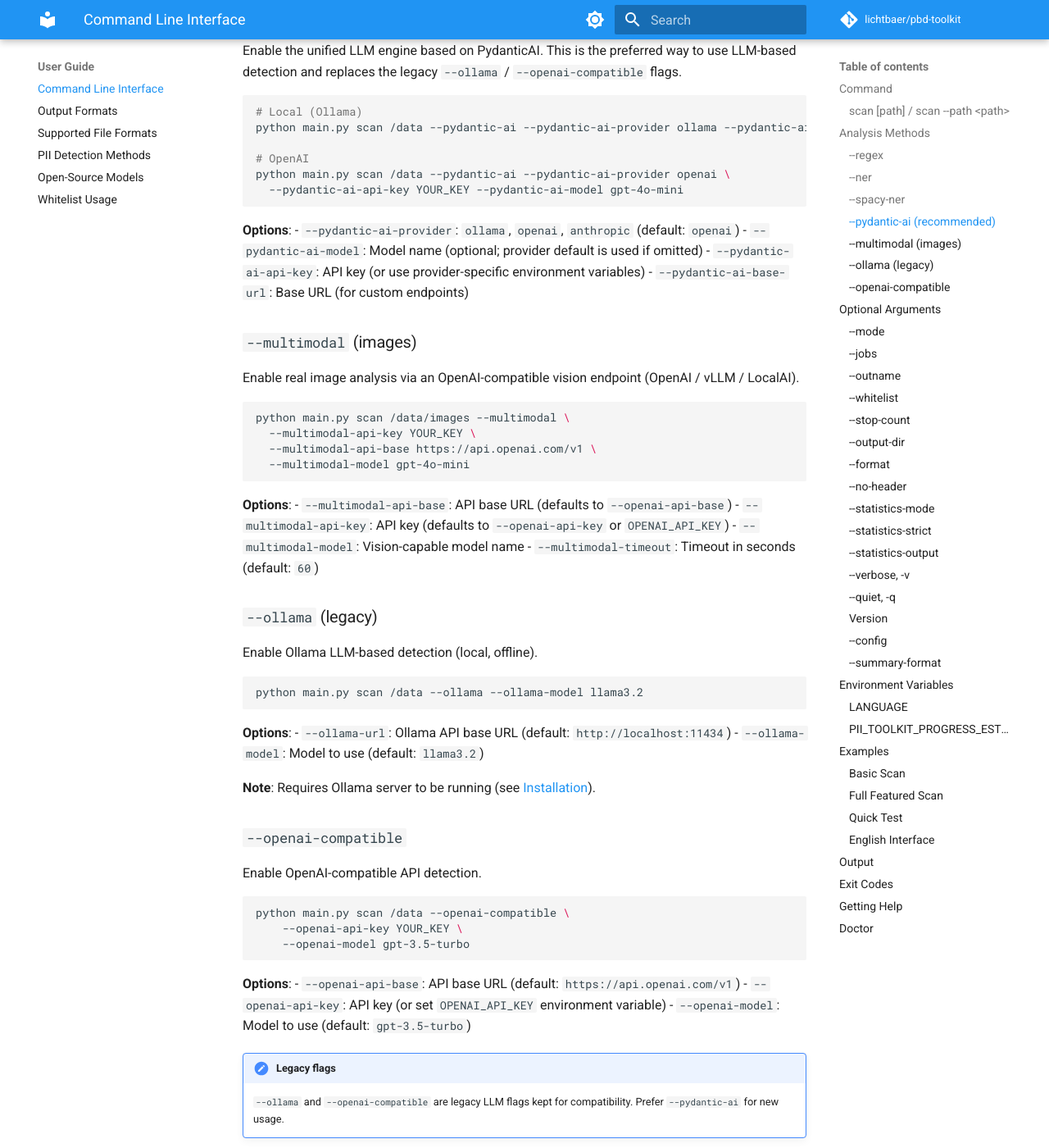
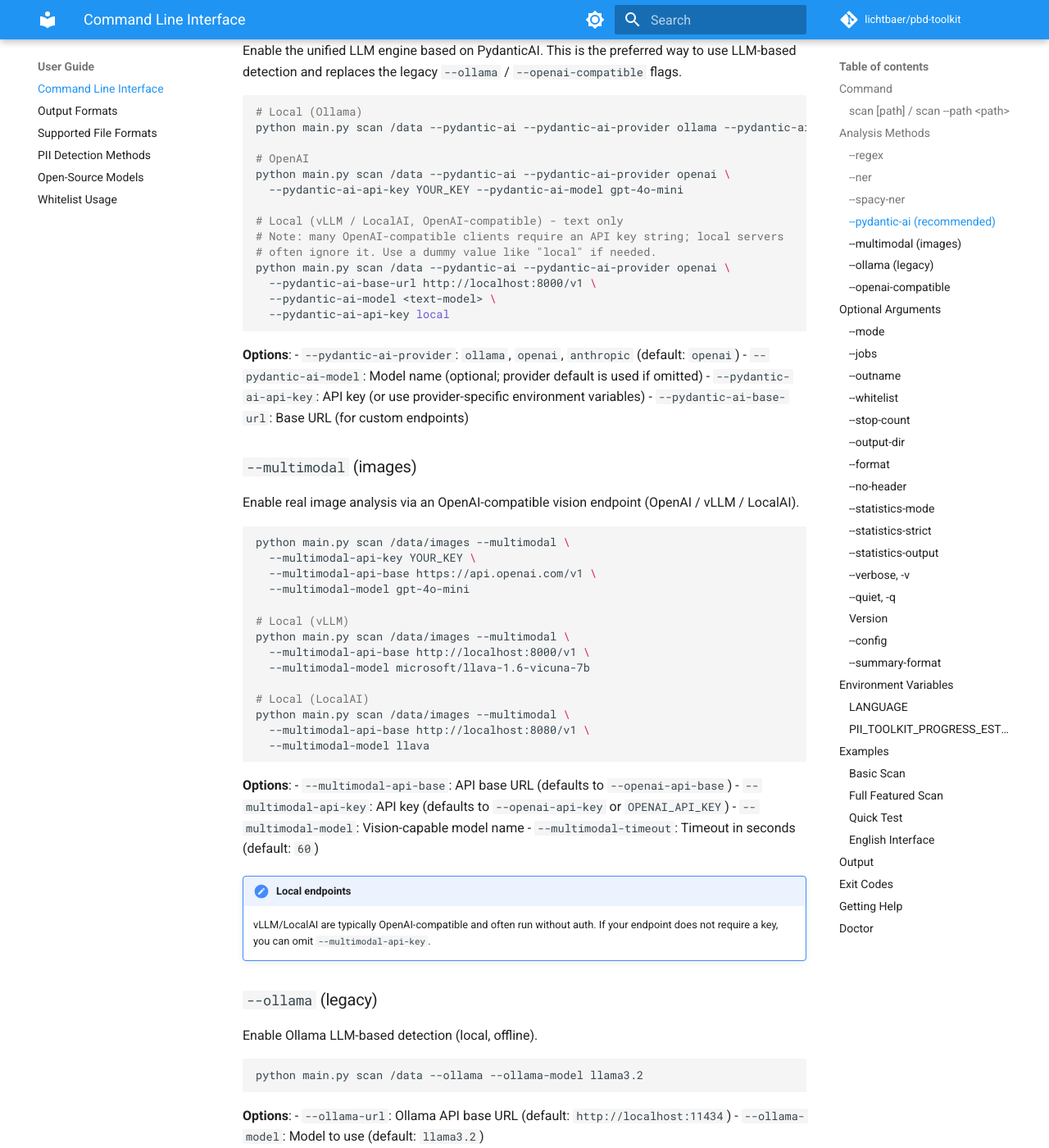
Before and after one commit to lichtbaer/pbd-toolkit, an MkDocs documentation site: the page built from docs/user-guide/cli.md, in a window 1280 px wide and 1400 px high, scrolled down 1486 px. Shown: the whole window at 82% size. Built offline with MkDocs 1.6.1 and Material for MkDocs 9.7.7, drawn with Linux system fonts in a browser that asks for light colours; comment, search, counter and statistics services are not loaded.

Commit message:
feat: Add pydantic-ai specific config options and docs
Co-authored-by: cursor <cursor@johannes-goepel.de>

````diff
--- a/docs/user-guide/cli.md
+++ b/docs/user-guide/cli.md
@@ -79,6 +79,14 @@ python main.py scan /data --pydantic-ai --pydantic-ai-provider ollama --pydantic
 # OpenAI
 python main.py scan /data --pydantic-ai --pydantic-ai-provider openai \
   --pydantic-ai-api-key YOUR_KEY --pydantic-ai-model gpt-4o-mini
+
+# Local (vLLM / LocalAI, OpenAI-compatible) - text only
+# Note: many OpenAI-compatible clients require an API key string; local servers
+# often ignore it. Use a dummy value like "local" if needed.
+python main.py scan /data --pydantic-ai --pydantic-ai-provider openai \
+  --pydantic-ai-base-url http://localhost:8000/v1 \
+  --pydantic-ai-model <text-model> \
+  --pydantic-ai-api-key local
 ```
 
 **Options**:
@@ -96,6 +104,16 @@ python main.py scan /data/images --multimodal \
   --multimodal-api-key YOUR_KEY \
   --multimodal-api-base https://api.openai.com/v1 \
   --multimodal-model gpt-4o-mini
+
+# Local (vLLM)
+python main.py scan /data/images --multimodal \
+  --multimodal-api-base http://localhost:8000/v1 \
+  --multimodal-model microsoft/llava-1.6-vicuna-7b
+
+# Local (LocalAI)
+python main.py scan /data/images --multimodal \
+  --multimodal-api-base http://localhost:8080/v1 \
+  --multimodal-model llava
 ```
 
 **Options**:
@@ -103,6 +121,9 @@ python main.py scan /data/images --multimodal \
 - `--multimodal-api-key`: API key (defaults to `--openai-api-key` or `OPENAI_API_KEY`)
 - `--multimodal-model`: Vision-capable model name
 - `--multimodal-timeout`: Timeout in seconds (default: `60`)
+
+!!! note "Local endpoints"
+    vLLM/LocalAI are typically OpenAI-compatible and often run without auth. If your endpoint does not require a key, you can omit `--multimodal-api-key`.
 
 ### `--ollama` (legacy)
 
````
Also changed, not shown: 1 other file.
